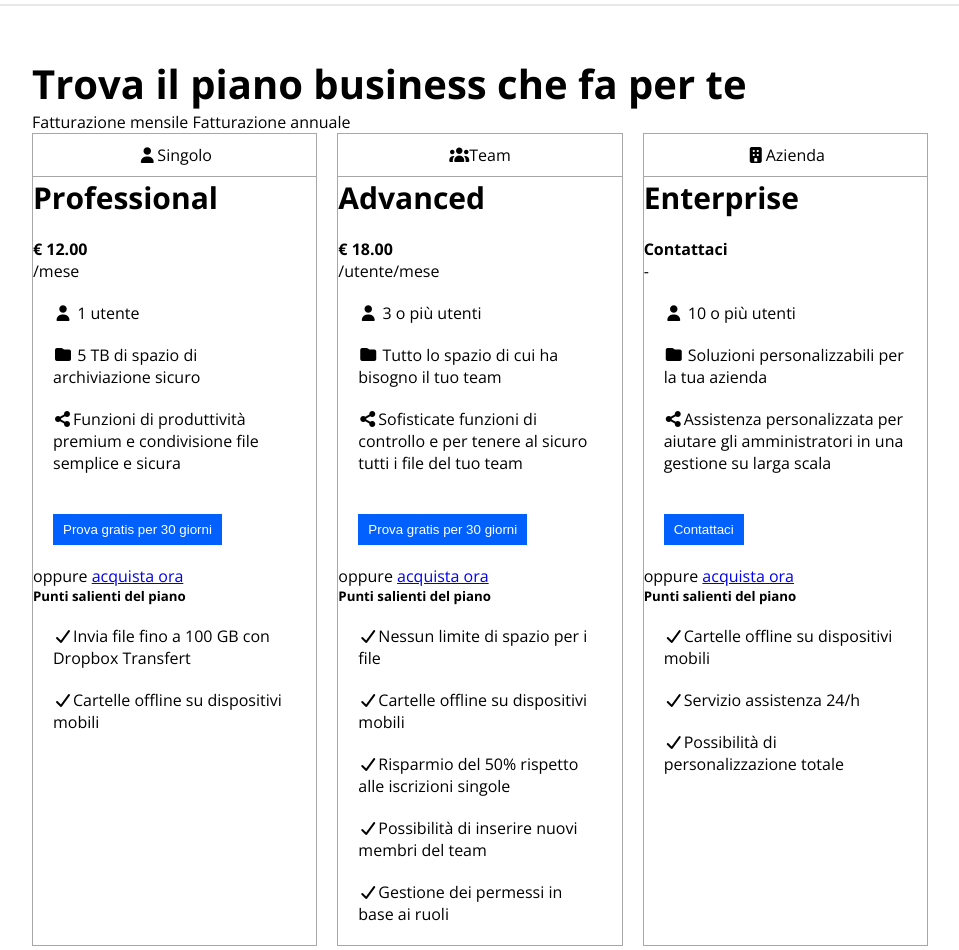
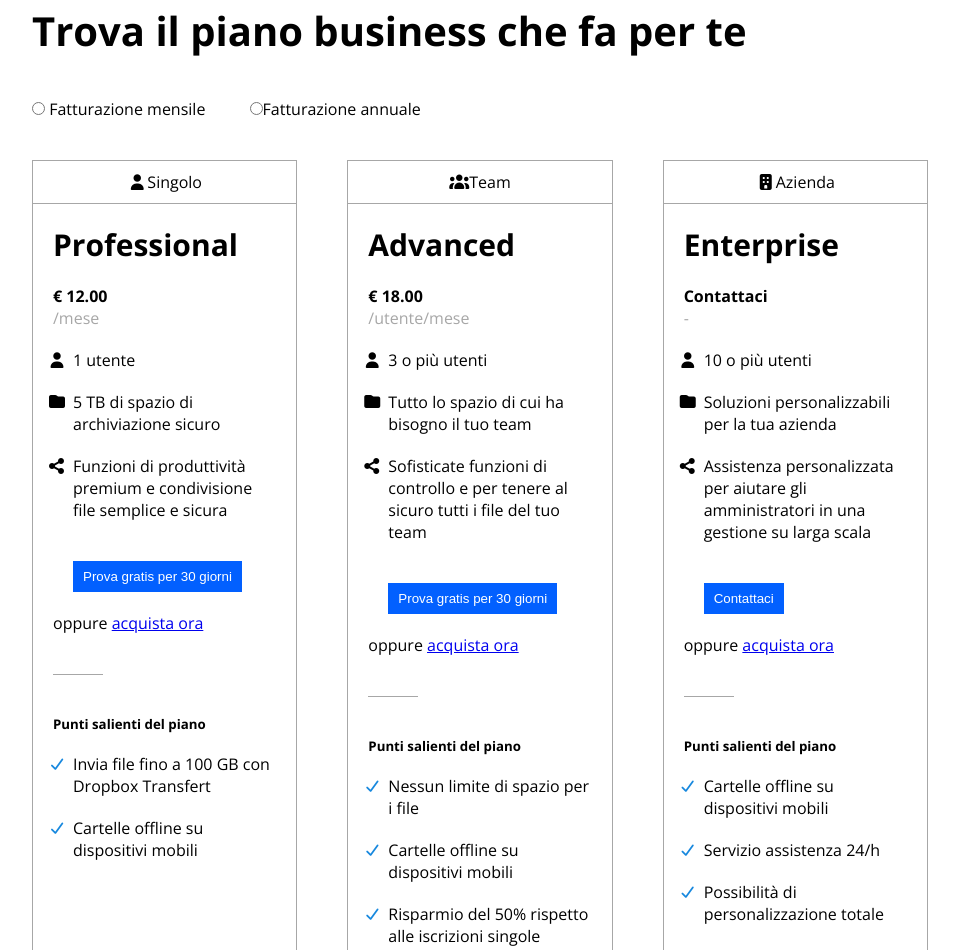
Before and after one commit to TeodoroSeminara/htmlcss-dropbox, a plain HTML site: page index.html in a window 1280 px wide. Shown: the part 893-1843 px from the top of the page, without its empty margins (160-1119 px from the left). Drawn offline with nearby package versions, Linux system fonts and the light colour scheme.

Commit message:
refactoring jumbo - main list

```diff
--- a/css/style.css
+++ b/css/style.css
@@ -14,6 +14,7 @@ body {
 
 ul {
     list-style: none;
+    --icon-space:var(5.0em)
 }
 
 .reset-a {
@@ -61,8 +62,23 @@ button {
     border: 1px solid black;
 }
 
-.span-block{
+.span-block {
     display: block;
+}
+
+.line-gray-small {
+    width: 50px;
+    border-top: 1px solid #a7a7a7;
+    margin: 40px 0;
+}
+
+.time-cost {
+    color: #a7a7a7;
+}
+
+/* setting UL FA */
+.offer .fa-ul {
+    margin-inline-start: var(--fa-li-margin, 20px);
 }
 /* Header */
 
@@ -90,7 +106,7 @@ button {
 }
 
 .nav-bar-list li {
-    padding-left:20px;
+    padding-left: 20px;
 }
 
 .logo {
@@ -121,8 +137,8 @@ button {
     margin: 0;
 }
 
-li.li-login{
-    padding:10px;
+li.li-login {
+    padding: 10px;
 }
 
 /* Jumbotron */
@@ -130,32 +146,35 @@ li.li-login{
 #jumbotron {
     width: 80%;
     margin: 0 auto;
+    position: relative;
 }
 
 .jumbo-container {
     display: flex;
     justify-content: center;
-    padding-top: 50px;
     position: relative;
+    top: 60px;
 }
 
 .jumbo-details {
-    width: 50%;
-
+    width: 40%;
+    position: relative;
 }
 
 .img-jumbo img {
     max-width: 100%;
-    position: relative;
-    top: 60px;
+
 }
 
-.jumbo-container .arrow {
-    font-size: 50px;
+.arrow .fa-arrow-down {
+    font-size: 40px;
+    position: absolute;
+    bottom: 80px;
+    left: 30px;
 }
 
 .jumbo-container .span-block {
-    margin: 40px 0;
+    margin: 10px 0;
 }
 
 /* main */
@@ -168,7 +187,8 @@ li.li-login{
 
 .plan-container {
     display: flex;
-    gap: 20px;
+    gap: 50px;
+    margin-bottom: 50px;
 }
 
 .plan-icon {
@@ -177,8 +197,14 @@ li.li-login{
     border-bottom: 1px solid #a7a7a7;
     background-color: #fff;
 }
+
+.plan-head span {
+    margin: 40px 40px 40px 0px;
+    display: inline-block;
+}
+
 .offer {
-    width: calc((100% / 3) - (40px / 3));
+    width: calc((100% / 3) - (100px / 3));
 }
 
 .price {
@@ -186,11 +212,14 @@ li.li-login{
 }
 
 .offer li {
-    margin: 20px;
+    margin: 20px 0;
+}
+
+.plan-pad {
+    padding: 20px;
 }
 
 .single-plan {
-    /* padding: 0 30px; */
     border: 1px solid #a7a7a7;
 }
 
@@ -199,7 +228,7 @@ li.li-login{
 }
 
 .company-plan {
-   border: 1px solid #a7a7a7;
+    border: 1px solid #a7a7a7;
 }
 
 .expert-plan {
@@ -217,6 +246,7 @@ li.li-login{
     display: block;
     margin-bottom: 30px;
 }
+
 
 /* partner */
 
@@ -241,7 +271,7 @@ li.li-login{
 
 /* business */
 
-#business {
+.row {
     display: flex;
     gap: 20px;
     flex-wrap: wrap;
@@ -268,12 +298,6 @@ li.li-login{
 .main-footer h2 {
     padding-bottom: 50px;
 }
-
-
-
-
-
-
 
 /* Footer */
 
--- a/index.html
+++ b/index.html
@@ -57,9 +57,8 @@
                                 integrato per ottimizzare il flusso di lavoro esistente.
                             </p>
                             <button class="btn" type="button">Inizia la tua prova gratuita</button>
-                            <br>
-                            <span class="span-block" >Annulla in qualsiasi momento</span>
-                            <br>
+                            <span class="span-block">Annulla in qualsiasi momento</span>
+
                             <a class="arrow reset-a" href="#"><i class="fa-solid fa-arrow-down"></i></a>
                         </div>
                         <div class="img-jumbo">
@@ -80,24 +79,28 @@
         <div class="main-container">
             <section id="plan">
                 <div class="plan-head">
+                    <!--  Elenco offerte -->
                     <h2>Trova il piano business che fa per te</h2>
-                    <span>Fatturazione mensile</span>
-                    <span>Fatturazione annuale</span>
+                    <span><input type="radio"> Fatturazione mensile</span>
+                    <span><input type="radio">Fatturazione annuale</span>
                 </div>
                 <div class="plan-container">
+                    <!-- single plajm -->
                     <div class="offer single-plan">
                         <div class="plan-icon">
                             <i class="fa-solid fa-user"></i>Singolo
                         </div>
+                        <div class="plan-pad">
                             <h3>Professional</h3>
                             <span class="price">&euro; 12.00</span>
                             <br>
                             <span class="time-cost">/mese</span>
-                        <ul>
-                            <li><span class="fa li"><i class="fa-solid fa-user"></i></span> 1 utente</li>
-                            <li><span class="fa li"><i class="fa-solid fa-folder"></i></span> 5 TB di spazio di
+
+                            <ul class="fa-ul">
+                                <li><span class="fa-li"><i class="fa-solid fa-user"></i></span> 1 utente</li>
+                                <li><span class="fa-li"><i class="fa-solid fa-folder"></i></span> 5 TB di spazio di
                                     archiviazione sicuro</li>
-                            <li><span class="fa li"><i class="fa-solid fa-share-nodes"></i></span>Funzioni di
+                                <li><span class="fa-li"><i class="fa-solid fa-share-nodes"></i></span>Funzioni di
                                     produttività premium e condivisione file semplice e sicura</li>
                             </ul>
 
@@ -106,30 +109,41 @@
                             <br>
                             <span>oppure</span> <a href="#">acquista ora</a></button>
 
+                            <div class="line-gray-small"></div>
+
                             <h5>Punti salienti del piano</h5>
 
-                        <ul>
-                            <li><span class="fa li"><i class="fa-solid fa-check"></i></span>Invia file fino a 100 GB con
+                            <ul class="fa-ul">
+                                <li><span class="fa-li"><i class="fa-solid fa-check fa-sm"
+                                            style="color: #1788de;"></i></span>Invia file fino a 100 GB
+                                    con
                                     Dropbox Transfert</li>
-                            <li><span class="fa li"><i class="fa-solid fa-check"></i></span>Cartelle offline su
+                                <li><span class="fa-li"><i class="fa-solid fa-check fa-sm"
+                                            style="color: #1788de;"></i></span>Cartelle offline su
                                     dispositivi mobili</li>
                             </ul>
+                        </div>
 
                     </div>
+
+                    <!-- Team plan -->
 
                     <div class="offer team-plan">
                         <div class="plan-icon">
                             <i class="fa-solid fa-users"></i>Team
                         </div>
+                        <div class="plan-pad">
                             <h3>Advanced</h3>
                             <span class="price">&euro; 18.00</span>
                             <br>
                             <span class="time-cost">/utente/mese</span>
-                        <ul>
-                            <li><span class="fa li"><i class="fa-solid fa-user"></i></span> 3 o più utenti</li>
-                            <li><span class="fa li"><i class="fa-solid fa-folder"></i></span> Tutto lo spazio di cui ha
+                            <ul class="fa-ul">
+                                <li><span class="fa-li"><i class="fa-solid fa-user"></i></span> 3 o più utenti</li>
+                                <li><span class="fa-li"><i class="fa-solid fa-folder"></i></span> Tutto lo spazio di cui
+                                    ha
                                     bisogno il tuo team </li>
-                            <li><span class="fa li"><i class="fa-solid fa-share-nodes"></i></span>Sofisticate funzioni
+                                <li><span class="fa-li"><i class="fa-solid fa-share-nodes"></i></span>Sofisticate
+                                    funzioni
                                     di controllo e per tenere al sicuro tutti i file del tuo team</li>
                             </ul>
 
@@ -138,36 +152,50 @@
                             <br>
                             <span>oppure</span> <a href="#">acquista ora</a></button>
 
+                            <div class="line-gray-small"></div>
+
                             <h5>Punti salienti del piano</h5>
 
-                        <ul>
-                            <li><span class="fa li"><i class="fa-solid fa-check"></i></span>Nessun limite di spazio per
+                            <ul class="fa-ul">
+                                <li><span class="fa-li"><i class="fa-solid fa-check fa-sm"
+                                            style="color: #1788de;"></i></span>Nessun limite di spazio
+                                    per
                                     i file</li>
-                            <li><span class="fa li"><i class="fa-solid fa-check"></i></span>Cartelle offline su
+                                <li><span class="fa-li"><i class="fa-solid fa-check fa-sm"
+                                            style="color: #1788de;"></i></span>Cartelle offline su
                                     dispositivi mobili</li>
-                            <li><span class="fa li"><i class="fa-solid fa-check"></i></span>Risparmio del 50% rispetto
+                                <li><span class="fa-li"><i class="fa-solid fa-check fa-sm"
+                                            style="color: #1788de;"></i></span>Risparmio del 50%
+                                    rispetto
                                     alle iscrizioni singole</li>
-                            <li><span class="fa li"><i class="fa-solid fa-check"></i></span>Possibilità di inserire
+                                <li><span class="fa-li"><i class="fa-solid fa-check fa-sm"
+                                            style="color: #1788de;"></i></span>Possibilità di inserire
                                     nuovi membri del team</li>
-                            <li><span class="fa li"><i class="fa-solid fa-check"></i></span>Gestione dei permessi in
+                                <li><span class="fa-li"><i class="fa-solid fa-check fa-sm"
+                                            style="color: #1788de;"></i></span>Gestione dei permessi in
                                     base ai ruoli</li>
                             </ul>
+                        </div>
+                    </div>
 
-                    </div>
+                    <!-- company plan -->
 
                     <div class="offer company-plan">
                         <div class="plan-icon">
                             <i class="fa-solid fa-building"></i>Azienda
                         </div>
+                        <div class="plan-pad">
+
                             <h3>Enterprise</h3>
                             <span class="price">Contattaci</span>
                             <br>
                             <span class="time-cost">-</span>
-                        <ul>
-                            <li><span class="fa li"><i class="fa-solid fa-user"></i></span> 10 o più utenti</li>
-                            <li><span class="fa li"><i class="fa-solid fa-folder"></i></span> Soluzioni personalizzabili
+                            <ul class="fa-ul">
+                                <li><span class="fa-li"><i class="fa-solid fa-user"></i></span> 10 o più utenti</li>
+                                <li><span class="fa-li"><i class="fa-solid fa-folder"></i></span> Soluzioni
+                                    personalizzabili
                                     per la tua azienda</li>
-                            <li><span class="fa li"><i class="fa-solid fa-share-nodes"></i></span>Assistenza
+                                <li><span class="fa-li"><i class="fa-solid fa-share-nodes"></i></span>Assistenza
                                     personalizzata per aiutare gli amministratori in una gestione su larga scala</li>
                             </ul>
 
@@ -175,20 +203,29 @@
                             <br>
                             <span>oppure</span> <a href="#">acquista ora</a></button>
 
+                            <div class="line-gray-small"></div>
+
                             <h5>Punti salienti del piano</h5>
 
-                        <ul>
-                            <li><span class="fa li"><i class="fa-solid fa-check"></i></span>Cartelle offline su
+
+                            <ul class="fa-ul">
+                                <li><span class="fa-li"><i class="fa-solid fa-check fa-sm"
+                                            style="color: #1788de;"></i></span>Cartelle offline su
                                     dispositivi mobili</li>
-                            <li><span class="fa li"><i class="fa-solid fa-check"></i></span>Servizio assistenza 24/h
+                                <li><span class="fa-li"><i class="fa-solid fa-check fa-sm"
+                                            style="color: #1788de;"></i></span>Servizio assistenza 24/h
                                 </li>
-                            <li><span class="fa li"><i class="fa-solid fa-check"></i></span>Possibilità di
+                                <li><span class="fa-li"><i class="fa-solid fa-check fa-sm"
+                                            style="color: #1788de;"></i></span>Possibilità di
                                     personalizzazione totale</li>
                             </ul>
+                        </div>
+                    </div>
 
                 </div>
 
-                </div>
+                <!-- expert plan  -->
+
                 <div class="expert-plan">
                     <div class="plan-icon">
                         <i class="fa-solid fa-building"></i>Team
@@ -209,6 +246,8 @@
                 </div>
             </section>
 
+            <!-- section partner  -->
+
             <section id="partner">
                 <div class="partner-img">
                     <img src="img/partner.png" alt="partner">
@@ -224,50 +263,59 @@
             </section>
 
 
+            <!-- section business -->
             <section id="business">
 
                 <h2>Esegui più operazioni con Dropbox Business</h2>
+                <div class="row">
                     <div class="col-bus">
                         <img src="img/business-feature-switching-tools.png" alt="">
                         <h3>Passa di meno da uno strumento all'altro</h3>
                         <p>Porta a termine le attività quotidiane con un solo strumento. Crea, modifica e condividi
-                        contenuti cloud da Documenti, Fogli e Presentazioni di Google, file Microsoft Office e Dropbox
+                            contenuti cloud da Documenti, Fogli e Presentazioni di Google, file Microsoft Office e
+                            Dropbox
                             Paper direttamente da Dropbox</p>
                     </div>
                     <div class="col-bus">
                         <img src="img/business-feature-send-files-it.png" alt="">
                         <h3>Passa di meno da uno strumento all'altro</h3>
                         <p>Porta a termine le attività quotidiane con un solo strumento. Crea, modifica e condividi
-                        contenuti cloud da Documenti, Fogli e Presentazioni di Google, file Microsoft Office e Dropbox
+                            contenuti cloud da Documenti, Fogli e Presentazioni di Google, file Microsoft Office e
+                            Dropbox
                             Paper direttamente da Dropbox</p>
                     </div>
                     <div class="col-bus">
                         <img src="img/business-feature-coordinate-it.png" alt="">
                         <h3>Passa di meno da uno strumento all'altro</h3>
                         <p>Porta a termine le attività quotidiane con un solo strumento. Crea, modifica e condividi
-                        contenuti cloud da Documenti, Fogli e Presentazioni di Google, file Microsoft Office e Dropbox
+                            contenuti cloud da Documenti, Fogli e Presentazioni di Google, file Microsoft Office e
+                            Dropbox
                             Paper direttamente da Dropbox</p>
                     </div>
                     <div class="col-bus">
                         <img src="img/business-feature-integrations-it.png" alt="">
                         <h3>Passa di meno da uno strumento all'altro</h3>
                         <p>Porta a termine le attività quotidiane con un solo strumento. Crea, modifica e condividi
-                        contenuti cloud da Documenti, Fogli e Presentazioni di Google, file Microsoft Office e Dropbox
+                            contenuti cloud da Documenti, Fogli e Presentazioni di Google, file Microsoft Office e
+                            Dropbox
                             Paper direttamente da Dropbox</p>
                     </div>
                     <div class="col-bus">
                         <img src="img/business-feature-multi-device.png" alt="">
                         <h3>Passa di meno da uno strumento all'altro</h3>
                         <p>Porta a termine le attività quotidiane con un solo strumento. Crea, modifica e condividi
-                        contenuti cloud da Documenti, Fogli e Presentazioni di Google, file Microsoft Office e Dropbox
+                            contenuti cloud da Documenti, Fogli e Presentazioni di Google, file Microsoft Office e
+                            Dropbox
                             Paper direttamente da Dropbox</p>
                     </div>
                     <div class="col-bus">
                         <img src="img/business-feature-security.png" alt="">
                         <h3>Passa di meno da uno strumento all'altro</h3>
                         <p>Porta a termine le attività quotidiane con un solo strumento. Crea, modifica e condividi
-                        contenuti cloud da Documenti, Fogli e Presentazioni di Google, file Microsoft Office e Dropbox
+                            contenuti cloud da Documenti, Fogli e Presentazioni di Google, file Microsoft Office e
+                            Dropbox
                             Paper direttamente da Dropbox</p>
+                    </div>
                 </div>
             </section>
 
```
Lines whose indentation alone changed are shown as unchanged.
